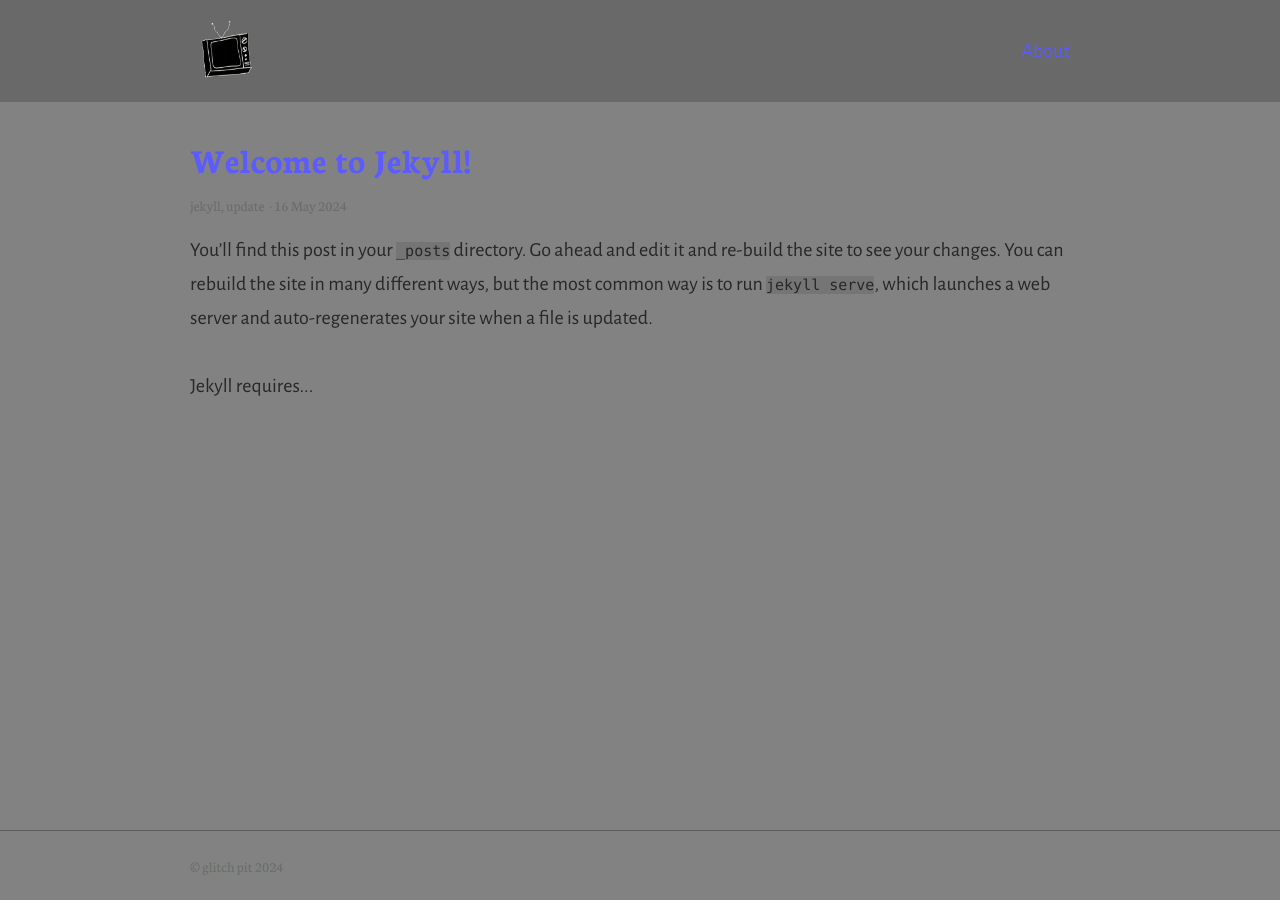
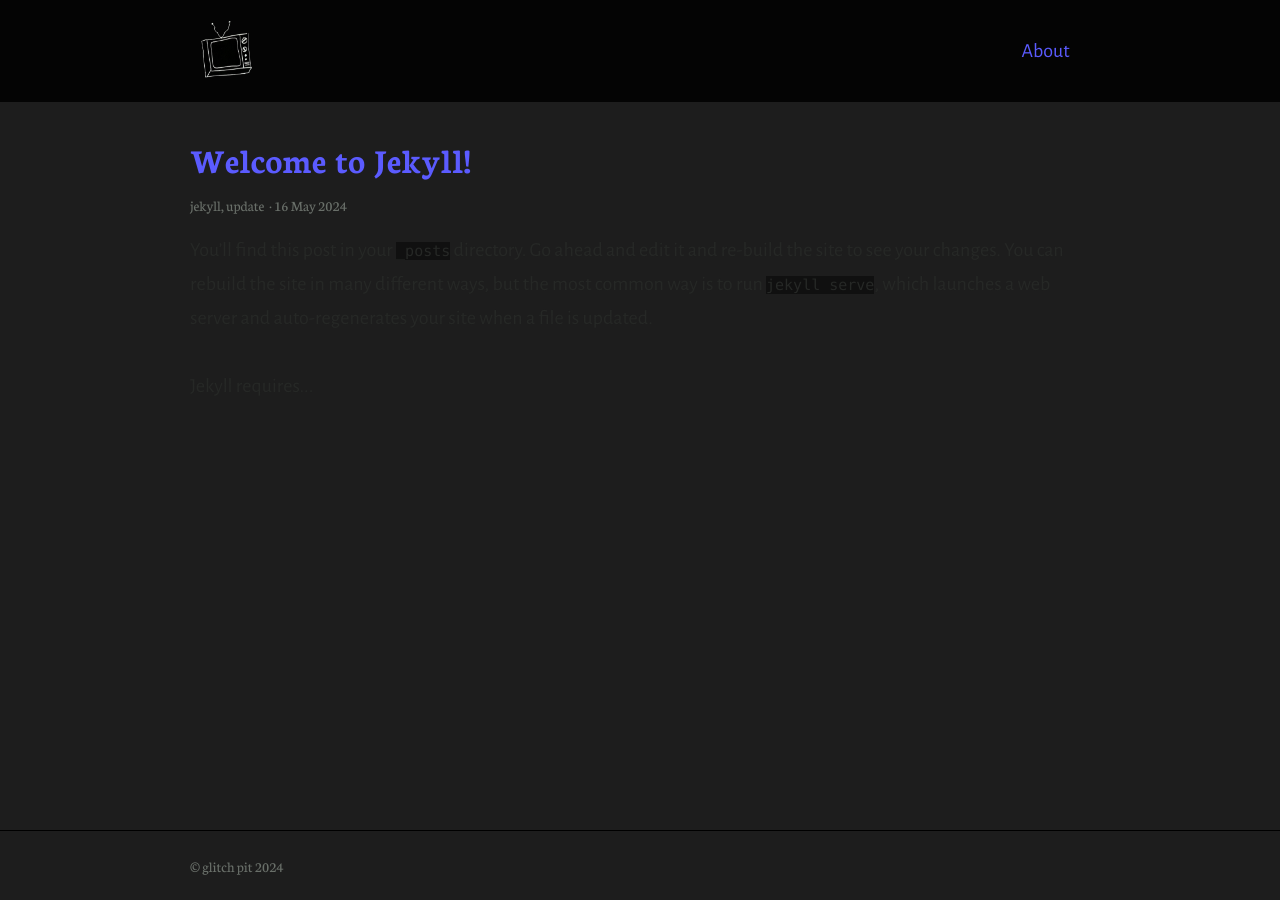
Before and after one commit to glitchpit/glitchpit.github.io, a Jekyll site: the page built from index.markdown, in a window 1280 px wide. Built offline with Jekyll 4.4.1, drawn with Linux system fonts in a browser that asks for light colours.

Commit message:
Update _colors.scss

```diff
--- a/_sass/_colors.scss
+++ b/_sass/_colors.scss
@@ -6,5 +6,5 @@ $hoverColour: darken($linkColour, 10%);
 $captionColour: lighten($headingColour, 40%);
 $white: #fff;
 
-$backgroundColour: #828282;
+$backgroundColour: #1D1D1D;
 $codeBackgroundColour: darken($backgroundColour, 5%);
```
